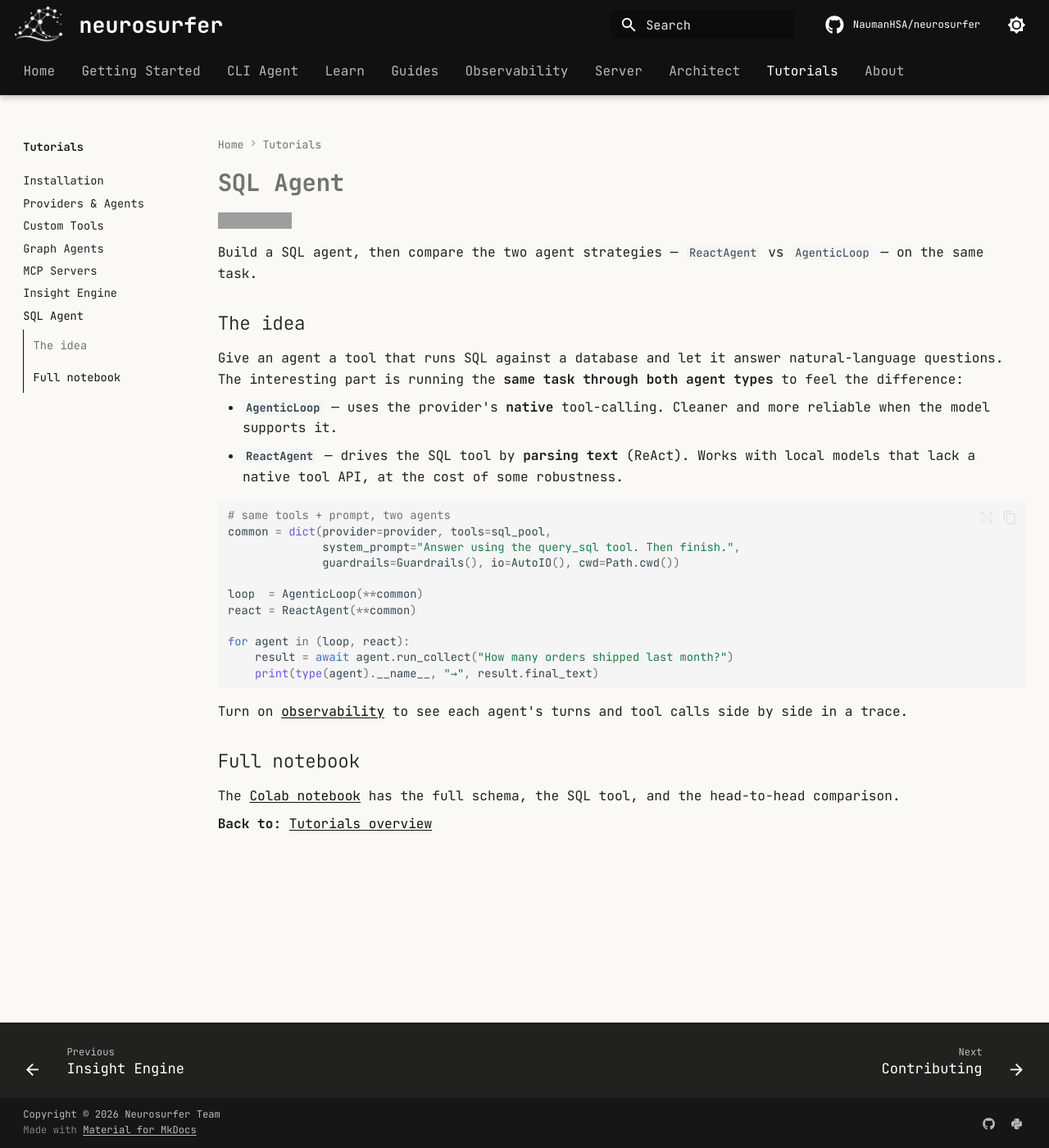
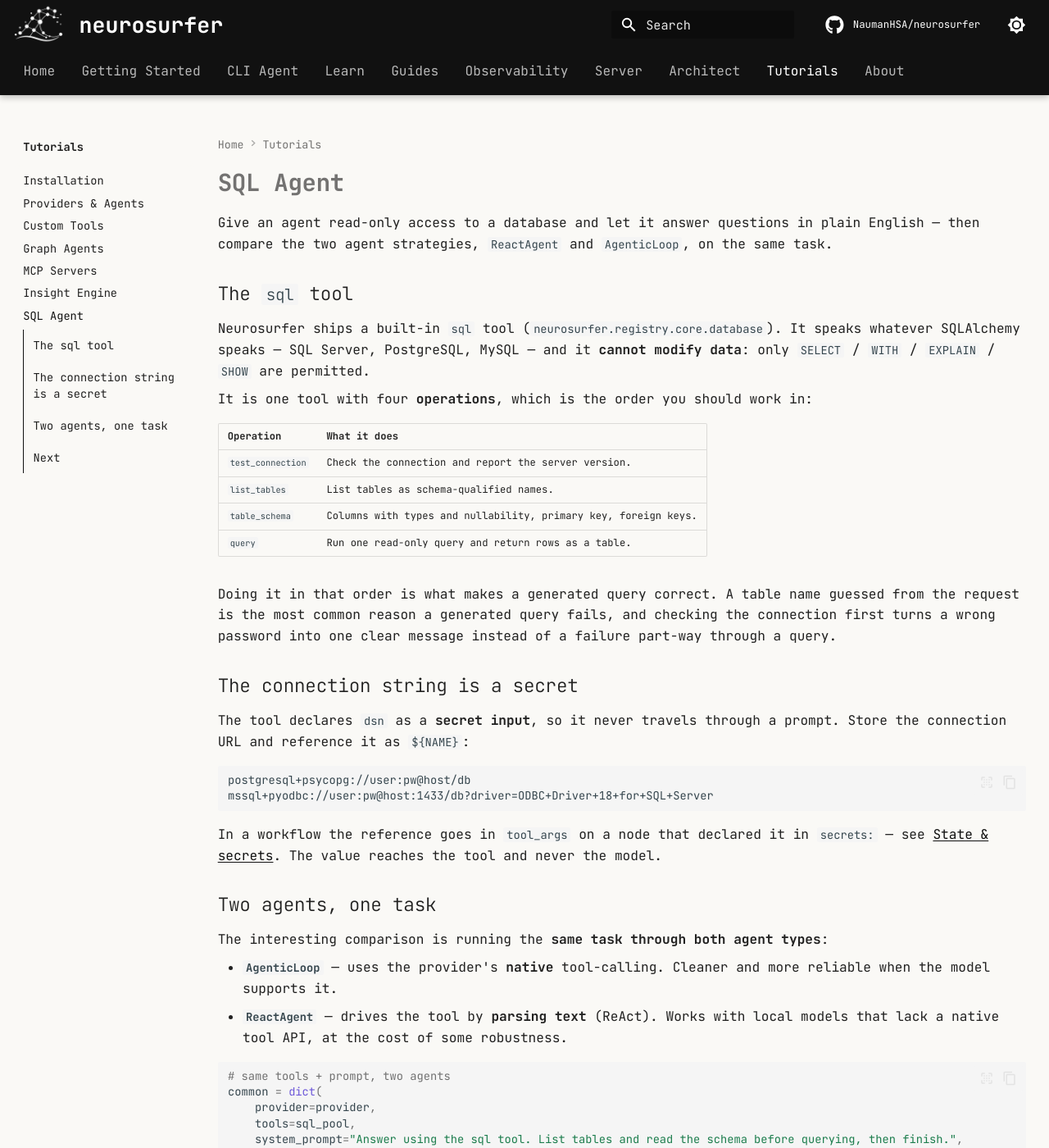
Before and after one commit to NaumanHSA/neurosurfer, an MkDocs documentation site: the page built from docs/tutorials/sql-agent.md, in a window 1280 px wide and 1400 px high. Shown: the whole window at 82% size. Built offline with MkDocs 1.6.1 and Material for MkDocs 9.7.7, drawn with Linux system fonts in a browser that asks for light colours; comment, search, counter and statistics services are not loaded; some of the changed text lies outside the part shown; grey boxes are pictures that could not be loaded.

Commit message:
Docs: the changes that break a working setup, and two links to notebooks that are gone
Three of the changes on this branch produce no error at all, which is why a
CHANGELOG bullet is the wrong place for them and `about/upgrading.md` exists.

It leads with the worst. A node is now told what its own text names plus the
outputs of its `depends_on`, and nothing ambient — so a workflow written against
the old behaviour still validates, still runs, and still reports success, while
the model answers as though it had been handed nothing. `validate_package`
catches a *declared* input that no step names; a graph that never declared one is
invisible to it, and those are found by reading.

Writing the page turned up a change the CHANGELOG did not have at all, now added
to it: `McpStore.default()` moved from `~/.neurosurfer/mcp.json` to
`./.neurosurfer/config/mcp.json`. An existing server list reads as *empty*, and
the location is now relative to the working directory rather than to `$HOME`, so
launching from elsewhere yields a different empty configuration. Nothing raises.
The move is right — it puts MCP config under the same root as workflows, runs and
traces instead of leaving one file in `$HOME`; only the silence was wrong.

The two dead notebook links are unrelated to each other. `06_architect.ipynb` was
added on the studio line and never ported here, and this branch added a link to
it. `06_capstone_sql_agent.ipynb` was deliberately removed in a6a4d1a, leaving
`tutorials/sql-agent.md` with a Colab badge pointing at nothing — the page is kept
and rewritten around the `sql` tool that now exists, which is what it should have
been describing.

Co-Authored-By: Claude Opus 5 <noreply@anthropic.com>

````diff
--- a/docs/tutorials/sql-agent.md
+++ b/docs/tutorials/sql-agent.md
@@ -1,27 +1,61 @@
 # SQL Agent
 
-[![Open In Colab](https://colab.research.google.com/assets/colab-badge.svg)](https://colab.research.google.com/github/NaumanHSA/neurosurfer/blob/main/tutorials/06_capstone_sql_agent.ipynb)
+Give an agent read-only access to a database and let it answer questions in plain English —
+then compare the two agent strategies, `ReactAgent` and `AgenticLoop`, on the same task.
 
-Build a SQL agent, then compare the two agent strategies — `ReactAgent` vs `AgenticLoop` — on the
-same task.
+## The `sql` tool
 
-## The idea
+Neurosurfer ships a built-in `sql` tool (`neurosurfer.registry.core.database`). It speaks whatever
+SQLAlchemy speaks — SQL Server, PostgreSQL, MySQL — and it **cannot modify data**: only
+`SELECT` / `WITH` / `EXPLAIN` / `SHOW` are permitted.
 
-Give an agent a tool that runs SQL against a database and let it answer natural-language questions.
-The interesting part is running the **same task through both agent types** to feel the difference:
+It is one tool with four **operations**, which is the order you should work in:
 
-- **`AgenticLoop`** — uses the provider's **native** tool-calling. Cleaner and more reliable when the
-  model supports it.
-- **`ReactAgent`** — drives the SQL tool by **parsing text** (ReAct). Works with local models that
-  lack a native tool API, at the cost of some robustness.
+| Operation | What it does |
+|---|---|
+| `test_connection` | Check the connection and report the server version. |
+| `list_tables` | List tables as schema-qualified names. |
+| `table_schema` | Columns with types and nullability, primary key, foreign keys. |
+| `query` | Run one read-only query and return rows as a table. |
+
+Doing it in that order is what makes a generated query correct. A table name guessed from the
+request is the most common reason a generated query fails, and checking the connection first turns
+a wrong password into one clear message instead of a failure part-way through a query.
+
+## The connection string is a secret
+
+The tool declares `dsn` as a **secret input**, so it never travels through a prompt. Store the
+connection URL and reference it as `${NAME}`:
+
+```
+postgresql+psycopg://user:pw@host/db
+mssql+pyodbc://user:pw@host:1433/db?driver=ODBC+Driver+18+for+SQL+Server
+```
+
+In a workflow the reference goes in `tool_args` on a node that declared it in `secrets:` — see
+[State & secrets](../graph/index.md). The value reaches the tool and never the model.
+
+## Two agents, one task
+
+The interesting comparison is running the **same task through both agent types**:
+
+- **`AgenticLoop`** — uses the provider's **native** tool-calling. Cleaner and more reliable when
+  the model supports it.
+- **`ReactAgent`** — drives the tool by **parsing text** (ReAct). Works with local models that lack
+  a native tool API, at the cost of some robustness.
 
 ```python
 # same tools + prompt, two agents
-common = dict(provider=provider, tools=sql_pool,
-              system_prompt="Answer using the query_sql tool. Then finish.",
-              guardrails=Guardrails(), io=AutoIO(), cwd=Path.cwd())
+common = dict(
+    provider=provider,
+    tools=sql_pool,
+    system_prompt="Answer using the sql tool. List tables and read the schema before querying, then finish.",
+    guardrails=Guardrails(),
+    io=AutoIO(),
+    cwd=Path.cwd(),
+)
 
-loop  = AgenticLoop(**common)
+loop = AgenticLoop(**common)
 react = ReactAgent(**common)
 
 for agent in (loop, react):
@@ -30,11 +64,13 @@ for agent in (loop, react):
 ```
 
 Turn on [observability](../observability/index.md) to see each agent's turns and tool calls side by
-side in a trace.
+side in a trace — it is the fastest way to feel the difference between native tool-calling and
+text-parsed ReAct.
 
-## Full notebook
+## Next
 
-The [Colab notebook](https://colab.research.google.com/github/NaumanHSA/neurosurfer/blob/main/tutorials/06_capstone_sql_agent.ipynb)
-has the full schema, the SQL tool, and the head-to-head comparison.
+- [Tools Catalog](../guides/tools-catalog.md) — every built-in tool, by domain.
+- [Agents](../guides/agents.md) — the agent family and when to reach for each.
+- [Graph & Workflows](../graph/index.md) — running the same thing as a repeatable workflow.
 
 **Back to:** [Tutorials overview](index.md)
````
Also changed, not shown: CHANGELOG.md (+12 -0 lines), docs/about/upgrading.md (added, +234 -0 lines), docs/getting-started/quickstart.md (+1 -1 lines), docs/tutorials/graph-agents.md (+1 -1 lines), docs/tutorials/index.md (+10 -5 lines).
